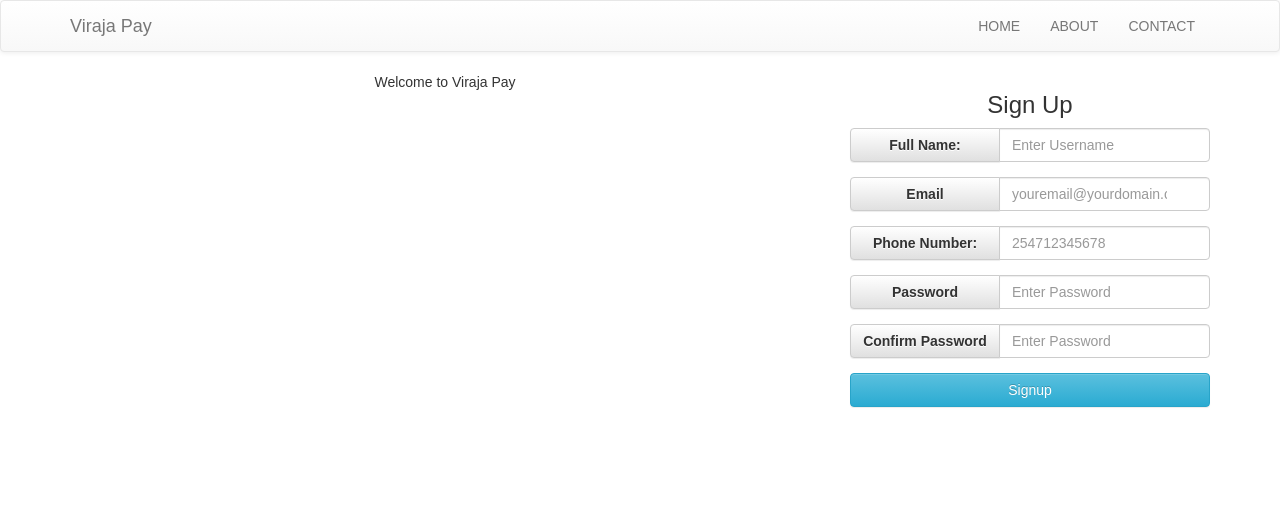
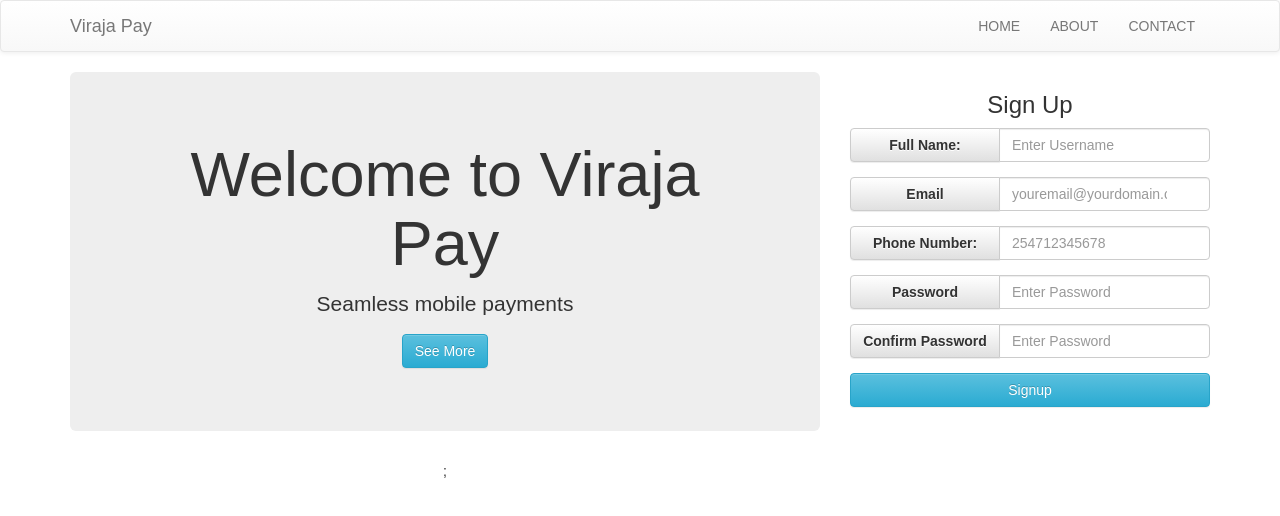
Before and after one commit to viraja-pay/viraja-frontend-react, a React (Create React App) app: page / in a window 1280 px wide. Shown: the top 516 px of the page. Built offline with nearby package versions, Linux system fonts and the light colour scheme.

Commit message:
[Feature] Add Welcome Jumbotron

```diff
--- a/src/Layout.js
+++ b/src/Layout.js
@@ -2,6 +2,7 @@
 import './App.css';
 import { Grid, Row, Col } from 'react-bootstrap';
 import RegistrationForm from './RegistrationForm.js'
+import Welcome from './Welcome.js'
 
 class Layout extends Component {
   render() {
@@ -10,7 +11,8 @@
         <Grid>
           <Row className="show-grid">
             <Col xs={12} md={8}>
-              Welcome to Viraja Pay
+              <Welcome>
+              </Welcome>
             </Col>
             <Col xs={6} md={4}>
               <RegistrationForm>
--- /dev/null
+++ b/src/Welcome.js
@@ -0,0 +1,23 @@
+import React, { Component } from 'react';
+import './App.css';
+import { Jumbotron, Button } from 'react-bootstrap'
+
+class Welcome extends Component {
+  render() {
+    return (
+      <div className="welcome">
+        <Jumbotron>
+          <h1>Welcome to Viraja Pay</h1>
+          <p>
+            Seamless mobile payments
+  </p>
+          <p>
+            <Button bsStyle="info">See More</Button>
+          </p>
+        </Jumbotron>;
+      </div>
+    );
+  }
+}
+
+export default Welcome;
```
